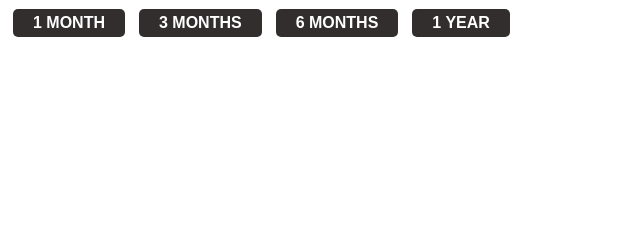
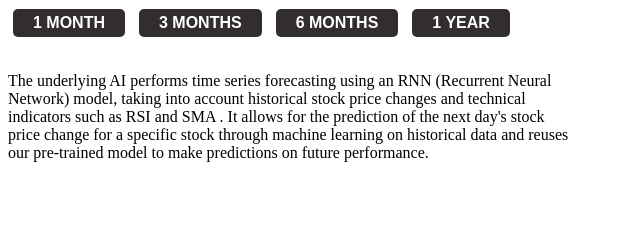
Before and after one commit to Lukassolna/Stock_predictor, a Flask app: template templates/stock_detail.html in a window 1280 px wide. Shown: the part 310-550 px from the top of the page, without its empty margins (0-640 px from the left). Run offline with Flask 3, Linux system fonts and the light colour scheme; the template is opened without the code that fills it, so the values that code supplies are empty.

Commit message:
added descriptive text about the ai on the stock page

```diff
--- a/static/styles.css
+++ b/static/styles.css
@@ -22,3 +22,8 @@ button {
     padding-left: 20px;
     font-size: 30px;
     }
+    .ai-description {
+        width: 45%; /* Adjust the width as needed */
+        padding-top:30px;
+        margin-right: 0; /* Remove any right margin */
+    }
--- a/templates/stock_detail.html
+++ b/templates/stock_detail.html
@@ -24,6 +24,13 @@
         <button id="6mo">6 Months</button>
         <button id="1y">1 Year</button>
     </div>
+
+    <div class="ai-description">
+        The underlying AI performs time series forecasting using an RNN (Recurrent Neural Network) model,
+        taking into account historical stock price changes and technical indicators such as RSI and SMA .
+         It allows for the prediction of the next day's stock price change for a specific stock through machine
+        learning on historical data and reuses our pre-trained model to make predictions on future performance.
+    </div>
     <script src="/static/stock_specific.js"></script>
 </body>
 </html>
```
Also changed, not shown: 1 other file.
